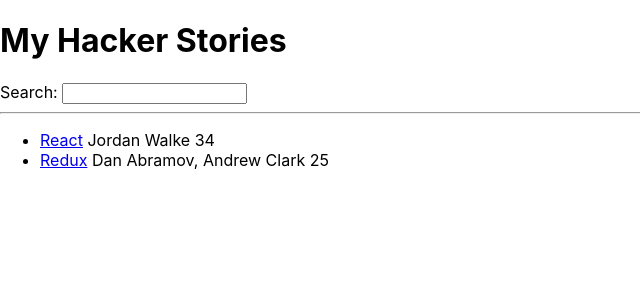
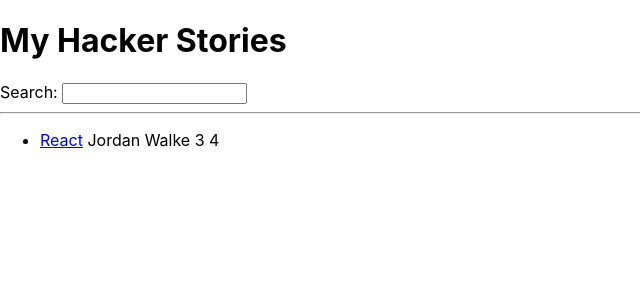
Before and after one commit to Peter-James-Borrow/hackers-stories, a React (Create React App) app: page / in a window 1280 px wide. Shown: the top 300 px of the page, without its empty margins (0-640 px from the left). Built offline with nearby package versions, Linux system fonts and the light colour scheme.

Commit message:
REFACTOR: Destructed props in Search, List, Item components

```diff
--- a/src/App.js
+++ b/src/App.js
@@ -24,15 +24,14 @@ const App = () => {
     },
   ]
 
-  const [searchTerm, setSearchTerm] = React.useState('')
+  const [searchTerm, setSearchTerm] = React.useState('React')
 
   const handleSearch = (event) => {
     setSearchTerm(event.target.value)
   }
 
-  const searchStories = stories.filter(function(story) {
-    return story.title.toLowerCase().includes(searchTerm.toLowerCase())
-  })
+  const searchStories = stories.filter((story) => story.title.toLowerCase().includes(searchTerm.toLowerCase())
+  )
 
   return (
     <div>
--- a/src/Item.js
+++ b/src/Item.js
@@ -1,13 +1,13 @@
 
 
-const Item = (props) => {
-
-  return (
+const Item = ({ title, url, author, num_comments, points}) => (
 <li>
-    <a href={props.item.url}>{props.item.title}</a>
-    <span> {props.item.author}</span>
-    <span> {props.item.num_comments}</span>
-    <span>{props.item.points}</span>
+  <span>
+    <a href={ url }>{ title }</a>
+  </span>
+    <span> { author }</span>
+    <span> { num_comments }</span>
+    <span> { points }</span>
 </li>
-)}
+)
 export default Item
--- a/src/List.js
+++ b/src/List.js
@@ -1,17 +1,15 @@
 import Item from "./Item"
 
 
-const List = (props) => {
+const List = ({ list }) =>  (
 
-  return (
-    <div>
     <ul>
-      {props.list.map((item) =>(
-        <Item key={item.objectID} item={item} />
+      { list.map((item) =>(
+        <Item key={item.objectID} {...item} />
       ))}
     </ul>
-    </div>
+
   )
-}
+
 
 export default List
--- a/src/Search.js
+++ b/src/Search.js
@@ -1,12 +1,14 @@
-import React from 'react'
 
-const Search = (props) => {
-   return (
+
+const Search = ({ search, onSearch }) => (
     <div>
           <label htmlFor="search">Search: </label>
-          <input id="search" type="text" onChange={props.onSearch}/>
+          <input id="search"
+          type="text"
+          value={ search }
+          onChange={ onSearch }/>
     </div>
-  )}
+  )
 
 
 export default Search
```
